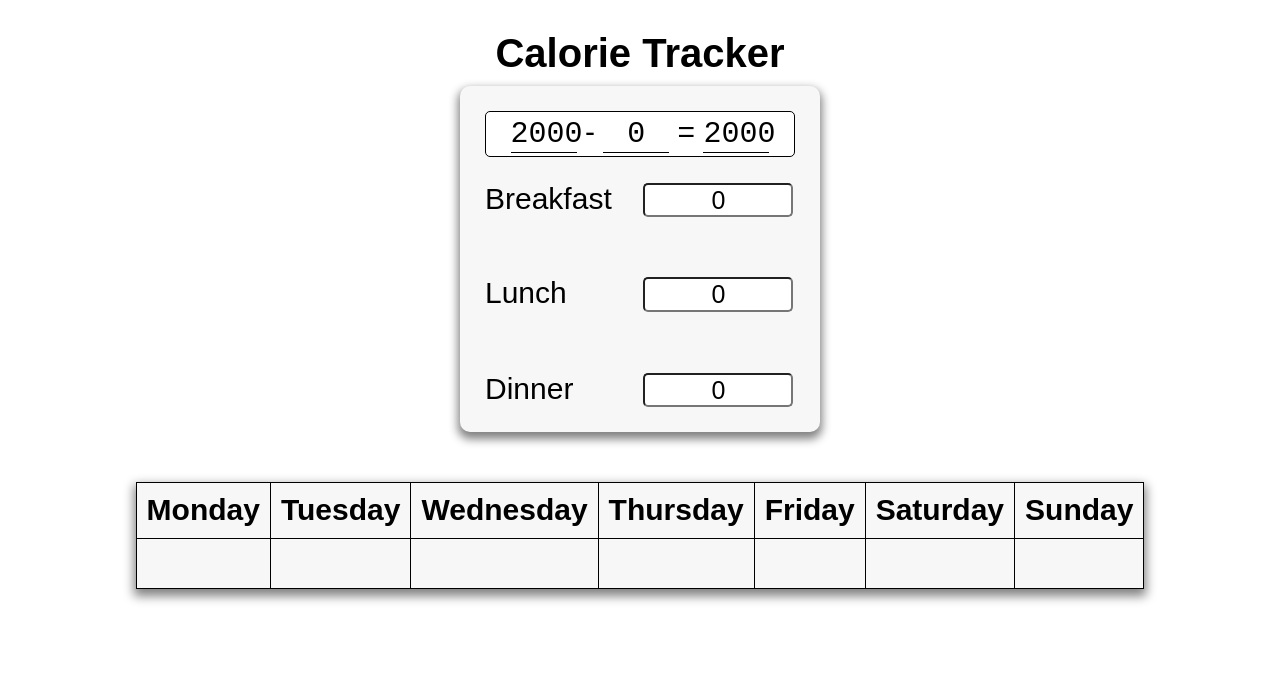
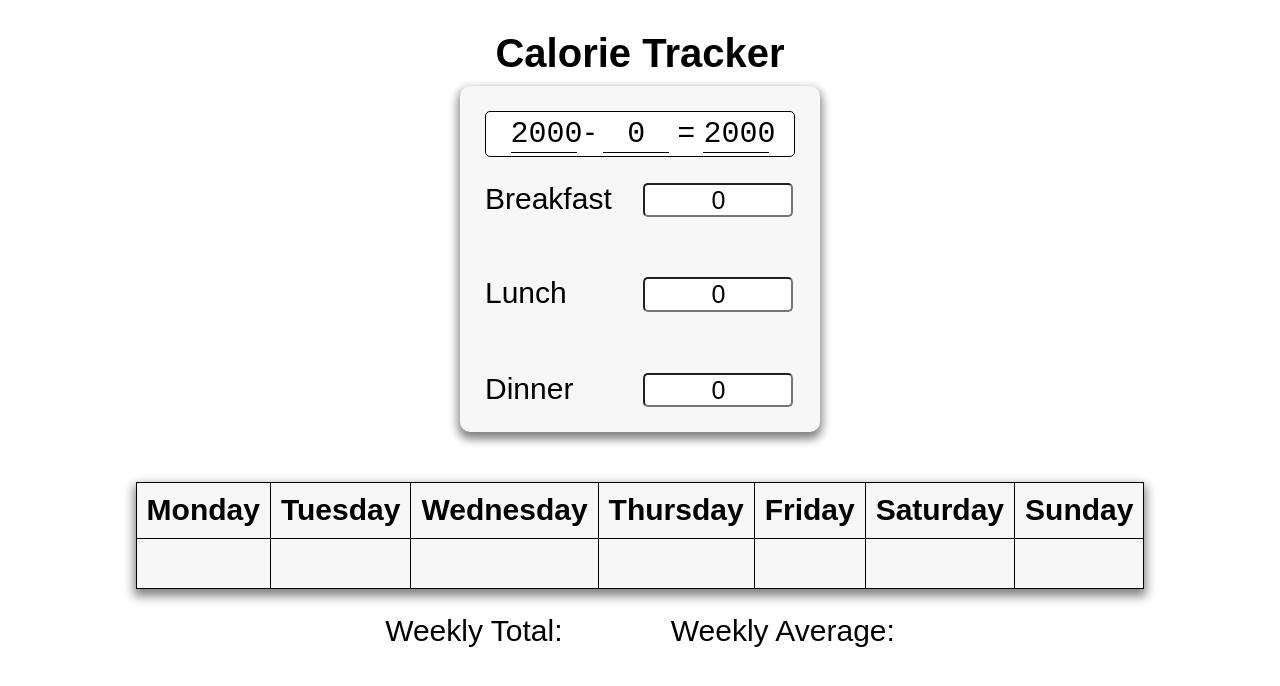
Before and after one commit to swic-cis-177/mt-project-ryanhormann, a website with bundled scripts: page index.html in a window 1280 px wide. Built offline with nearby package versions, Linux system fonts and the light colour scheme.

Commit message:
Add total and average labels

```diff
--- a/index.html
+++ b/index.html
@@ -65,6 +65,15 @@
       </tbody>
     </table>
 
+    <div id="statsContainer">
+      <div id="totalLabel">
+        Weekly Total:
+      </div>
+      <div id="averageLabel">
+        Weekly Average:
+      </div>
+    </div>
+
     <script src="scripts.js" type="module"></script>
   </body>
 </html>
--- a/style.css
+++ b/style.css
@@ -96,3 +96,20 @@ td {
 tr {
   height: 50px;
 }
+
+#totalLabel,
+#averageLabel {
+  display: inline-block;
+}
+
+#totalLabel {
+  margin-right: 100px;
+}
+
+#statsContainer {
+  display: inline-block;
+  left: 50%;
+  margin-top: 25px;
+  position: relative;
+  transform: translateX(-50%);
+}
```
